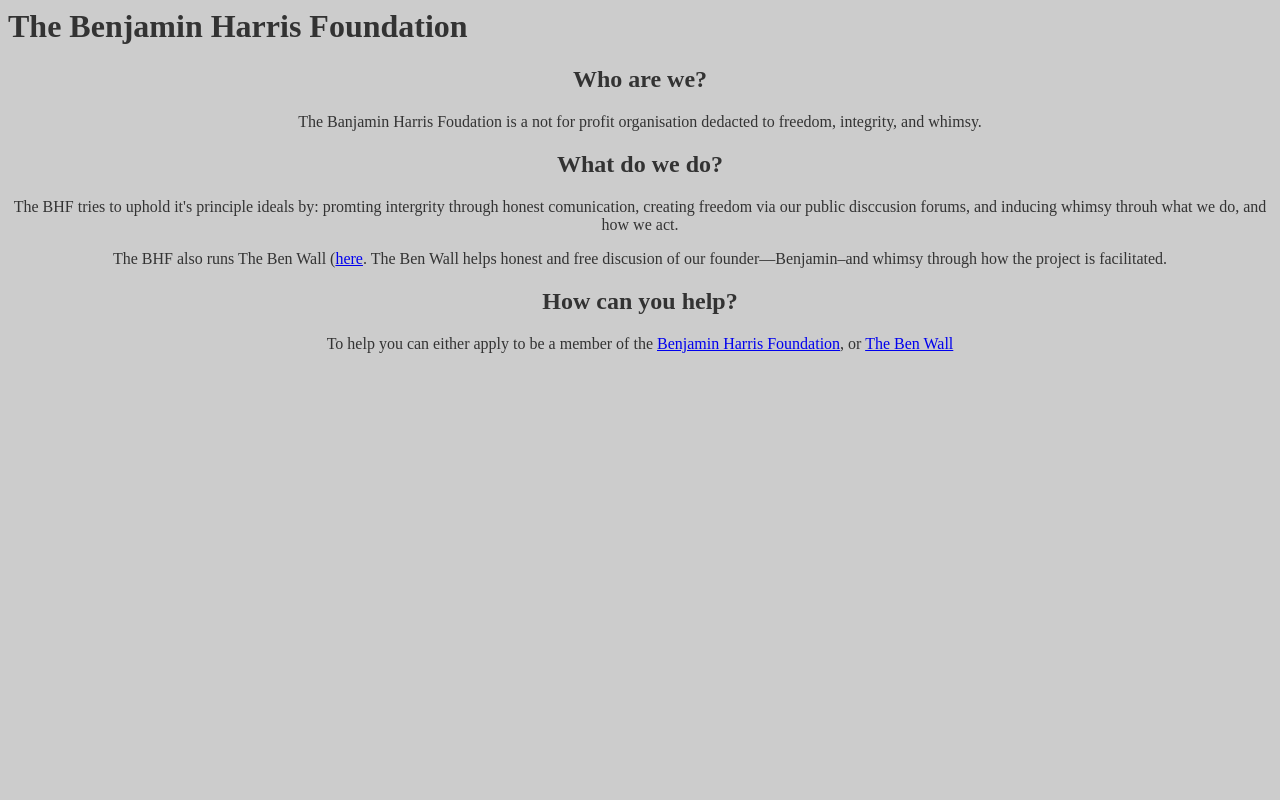
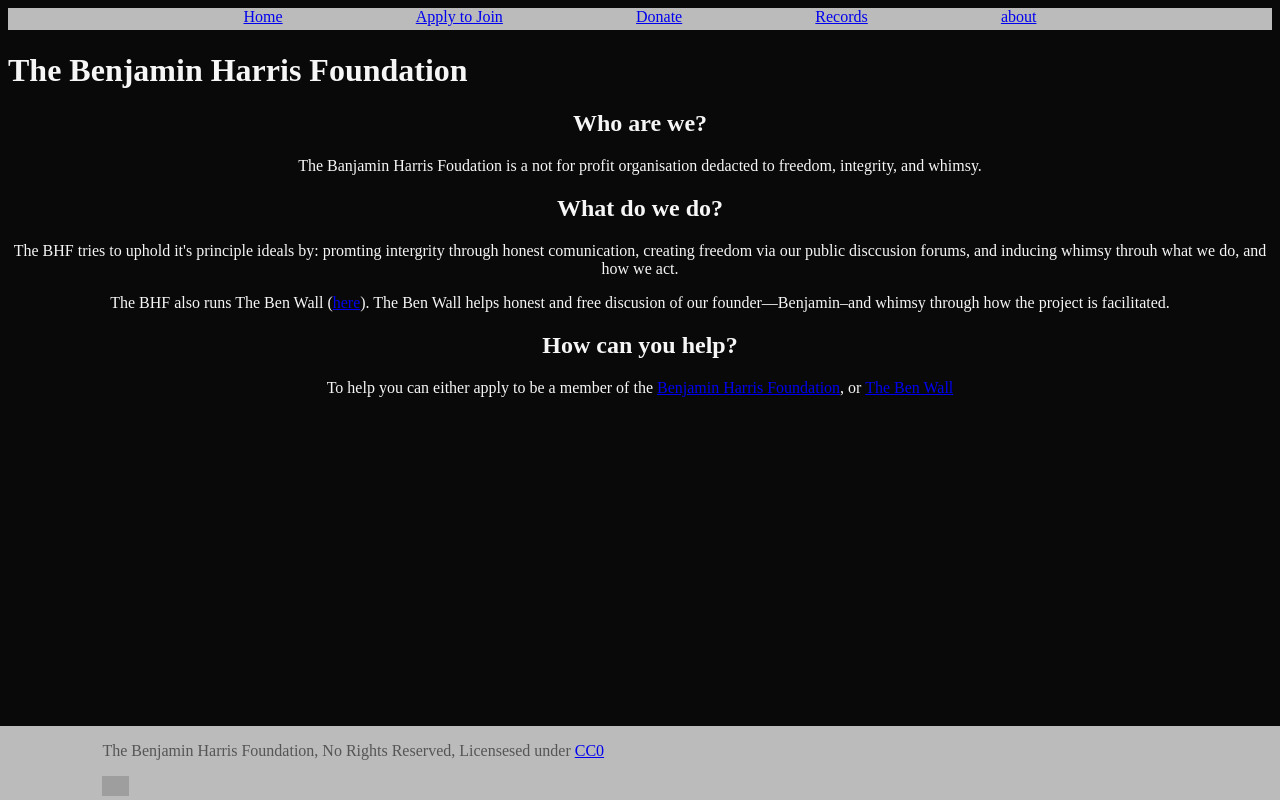
Before and after one commit to benjaminharrisfoundation/benjaminharrisfoundation.github.io, a plain HTML site: page index.html in a window 1280 px wide. Drawn offline with Linux system fonts and the light colour scheme; grey boxes are pictures that could not be loaded.

Commit message:
Added files

```diff
--- a/index.html
+++ b/index.html
@@ -1,26 +1,64 @@
-<html lang="en"><head>
-    <meta charset="UTF-8">
-    <meta name="viewport" content="width=device-width, initial-scale=1.0">
-    <title>The Benjamin Harris Foundation</title>
-    <link href="/style.css" rel="stylesheet" type="text/css" media="all">
-  <body style="background-color:#cccccc;color:#333333">
+<!doctype html>
+<html lang="en">
+  <head>
+    <meta charset="UTF-8" />
+    <meta name="viewport" content="width=device-width, initial-scale=1.0" />
+    <title>Page name — The Benjamin Harris Foundation</title>
+    <link rel="stylesheet" href="../style.css" />
+  </head>
+  <body>
+    <link rel="stylesheet" href="../style.css" />
+    <div class="top-banner banner">
+      <a href="/index.html" style="display: inline">Home</a>
+      <a href="/join" style="display: inline">Apply to Join</a>
+      <a href="/donate" style="display: inline">Donate</a>
+      <a href="/records" style="display: inline">Records</a>
+      <a href="/about" style="display: inline">about</a>
+    </div>
     <h1>The Benjamin Harris Foundation</h1>
     <center>
       <h2>Who are we?</h2>
       <p>
-          The Banjamin Harris Foudation is a not for profit organisation dedacted to freedom, integrity, and whimsy.
+        The Banjamin Harris Foudation is a not for profit organisation dedacted
+        to freedom, integrity, and whimsy.
       </p>
       <h2>What do we do?</h2>
       <p>
-          The BHF tries to uphold it's principle ideals by: promting intergrity through honest comunication, creating freedom via our public disccusion forums, and inducing whimsy throuh what we do, and how we act.
+        The BHF tries to uphold it's principle ideals by: promting intergrity
+        through honest comunication, creating freedom via our public disccusion
+        forums, and inducing whimsy throuh what we do, and how we act.
       </p>
       <p>
-          The BHF also runs The Ben Wall (<a href="https://sites.google.com/view/thebenwall">here</a>. The Ben Wall helps honest and free discusion of our founder—Benjamin–and whimsy through how the project is facilitated.
+        The BHF also runs The Ben Wall (<a
+          href="https://sites.google.com/view/thebenwall"
+          >here</a
+        >). The Ben Wall helps honest and free discusion of our
+        founder—Benjamin–and whimsy through how the project is facilitated.
       </p>
       <h2>How can you help?</h2>
       <p>
-          To help you can either apply to be a member of the <a href="/join">Benjamin Harris Foundation</a>, or <a href="https://sites.google.com/view/thebenwall/join/">The Ben Wall</a>
+        To help you can either apply to be a member of the
+        <a href="/join">Benjamin Harris Foundation</a>, or
+        <a href="https://sites.google.com/view/thebenwall/join/"
+          >The Ben Wall</a
+        >
       </p>
     </center>
+    <div class="btmBnrPdg" id="btmBnrPdg"></div>
+    <div class="bottom-banner banner" id="bottom-banner">
+      <link rel="stylesheet" href="../style.css" />
+      <p>
+        The Benjamin Harris Foundation, No Rights Reserved, Licensesed under
+        <a href="https://creativecommons.org/publicdomain/zero/1.0/">CC0</a>
+      </p>
+      <img
+        src="https://upload.wikimedia.org/wikipedia/commons/thumb/6/69/CC0_button.svg/250px-CC0_button.svg.png"
+        height="20px"
+        width="auto"
+      />
+      <script>
+        document.getElementById("btmBnrPdg").style = `min-height:${document.getElementById("bottom-banner").getBoundingClientRect().height}px`
+      </script>
+    </div>
   </body>
 </html>
--- /dev/null
+++ b/style.css
@@ -0,0 +1,39 @@
+* {
+  --bg-color: #090909;
+  --tx-color: #f6f6f6;
+}
+html {
+  background-color: var(--bg-color);
+  color: var(--tx-color);
+}
+
+.top-banner {
+  --top-iframe-height: 0.7em;
+  max-height: var(--top-iframe-height);
+  padding-bottom: var(--top-iframe-height);
+  min-width: 75vw;
+  padding-left: 8vw;
+  padding-right: 8vw;
+  display: flex;
+  justify-content: space-evenly;
+}
+.bottom-banner {
+  position: fixed;
+  left: 0;
+  right: 0;
+  bottom: 0;
+  min-width: 75vw;
+  max-width: 100vw;
+  overflow: hidden;
+  padding-left: 8vw;
+  padding-right: 8vw;
+  overflow-x: visible;
+  overflow-y: hidden;
+  overflow-wrap: break-word;
+  overflow-inline: clip;
+  z-index: 99;
+}
+.banner {
+  background-color: #bbb;
+  color: #555;
+}
```
Also changed, not shown: default-html.html (added, +16 -0 lines), join/index.html (added, +16 -0 lines), about/index.html (added), donate/index.html (added), iframes/bottom.html (added), iframes/top.html (added), records/index.html (added). Lines whose indentation alone changed are shown as unchanged.
